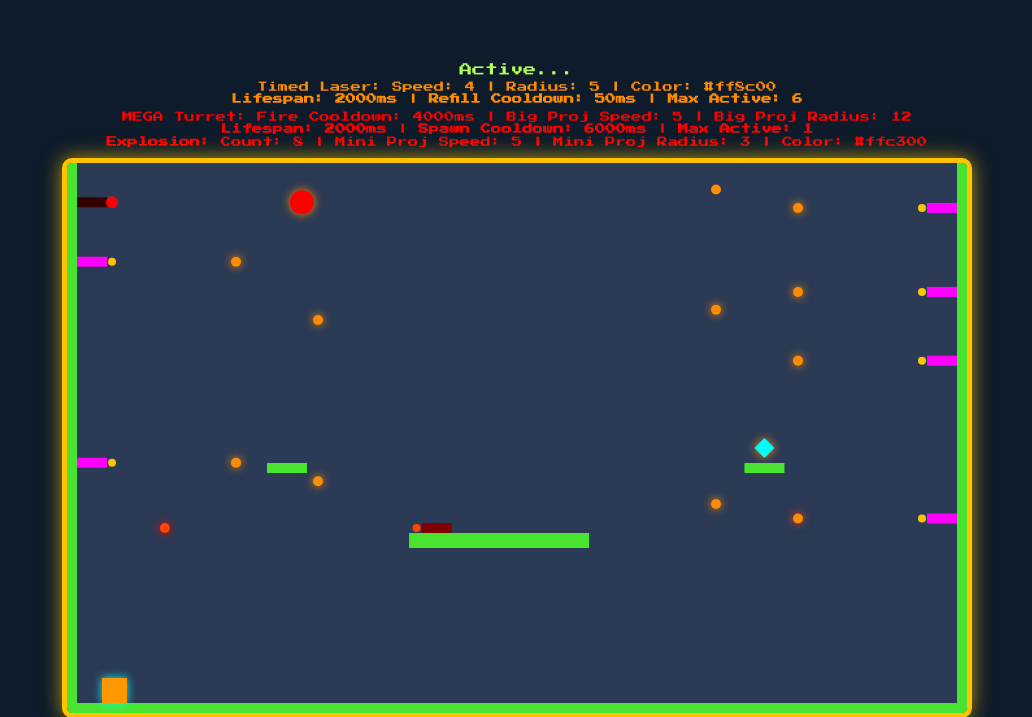
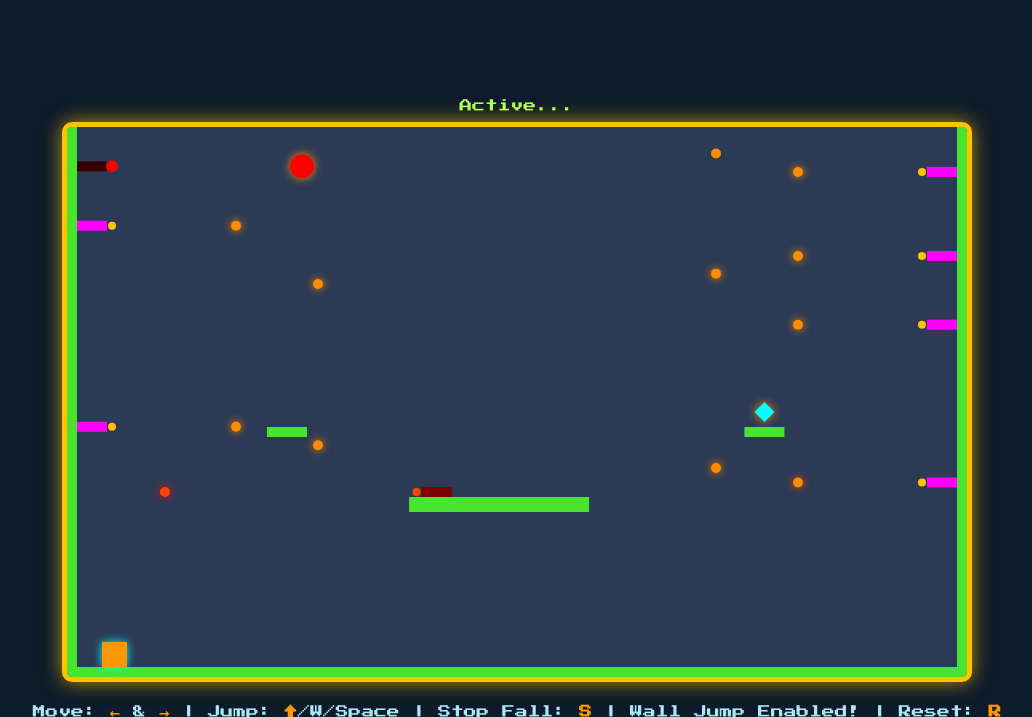
Before and after one commit to trixtxnz/mainweb, a Flask app: template templates/ttg.html in a window 1280 px wide. Shown: the top 717 px of the page, without its empty margins (123-1155 px from the left). Run offline with Flask 3, Linux system fonts and the light colour scheme; the template is opened without the code that fills it, so the values that code supplies are empty.

Commit message:
Assistant checkpoint: Remove turret settings display from game
Assistant generated file changes:
- templates/ttg.html: Remove turret settings display elements from HTML, Remove turret settings CSS, Remove JavaScript references to turret settings displays, Remove calls to update turret settings displays, Remove turret settings display functions

---

User prompt:

can you make it so it dosent show the turret settings when playing the game

Replit-Commit-Author: Assistant
Replit-Commit-Session-Id: 65ea983e-25d5-465d-8975-c207fab6fa98
Replit-Commit-Event-Id: 2bac26dd-eae7-4c16-9fb9-1bea49316b87

```diff
--- a/templates/ttg.html
+++ b/templates/ttg.html
@@ -41,20 +41,6 @@
             font-size: 0.8rem;
         }
 
-        .temp-settings {
-            margin-top: 5px;
-            font-size: 0.65rem;
-            color: #ff8c00;
-            line-height: 1.2;
-        }
-
-        .mega-settings {
-            margin-top: 5px;
-            font-size: 0.65rem;
-            color: #ff0000;
-            line-height: 1.2;
-        }
-
         .controls {
             margin-top: 20px;
             text-align: center;
@@ -72,8 +58,6 @@
 
     <div class="game-info">
         <div id="status-message" style="color: #48e42f;">Use controls to reach the gem!</div>
-        <div id="temp-proj-settings" class="temp-settings"></div>
-        <div id="mega-proj-settings" class="mega-settings"></div>
     </div>
 
     <div id="game-container">
@@ -89,8 +73,6 @@
         const canvas = document.getElementById('gameCanvas');
         const ctx = canvas.getContext('2d');
         const STATUS_MESSAGE = document.getElementById('status-message');
-        const TEMP_PROJ_DISPLAY = document.getElementById('temp-proj-settings');
-        const MEGA_PROJ_DISPLAY = document.getElementById('mega-proj-settings'); // New display element
 
         // NEW DIMENSIONS: Larger game area
         const GAME_WIDTH = 900;
@@ -968,26 +950,9 @@
             player = new Player(0, 0);
 
             generateLevel();
-            updateTempSettingsDisplay();
-            updateMegaSettingsDisplay(); // Call new display function
 
             requestAnimationFrame(gameLoop);
         }
-
-        function updateTempSettingsDisplay() {
-            TEMP_PROJ_DISPLAY.innerHTML =
-                'Timed Laser: Speed: ' + TEMP_PROJ_SPEED + ' | Radius: ' + TEMP_PROJ_RADIUS + ' | Color: ' + TEMP_PROJ_COLOR + '<br>' +
-                '<b>Lifespan: ' + TURRET_LIFESPAN_MS + 'ms</b> | <b>Refill Cooldown: ' + TEMPORARY_TURRET_SPAWN_COOLDOWN_MS + 'ms</b> | <b>Max Active: ' + MAX_ACTIVE_TEMPORARY_TURRETS + '</b>';
-        }
-
-        // --- NEW FUNCTION: Mega Settings Display ---
-        function updateMegaSettingsDisplay() {
-            MEGA_PROJ_DISPLAY.innerHTML =
-                'MEGA Turret: Fire Cooldown: ' + MEGA_TURRET_FIRE_COOLDOWN + 'ms | Big Proj Speed: ' + MEGA_PROJECTILE_SPEED + ' | Big Proj Radius: ' + MEGA_PROJECTILE_RADIUS + '<br>' +
-                '<b>Lifespan: ' + MEGA_TURRET_LIFESPAN_MS + 'ms</b> | <b>Spawn Cooldown: ' + MEGA_TURRET_SPAWN_COOLDOWN_MS + 'ms</b> | <b>Max Active: ' + MAX_ACTIVE_MEGA_TURRETS + '</b><br>' +
-                '<b>Explosion:</b> Count: ' + MINI_PROJECTILE_COUNT + ' | Mini Proj Speed: ' + MINI_PROJECTILE_SPEED + ' | Mini Proj Radius: ' + MINI_PROJECTILE_RADIUS + ' | Color: ' + MINI_PROJECTILE_COLOR;
-        }
-        // ------------------------------------------
 
         // --- Collision and Physics Logic ---
 
```
